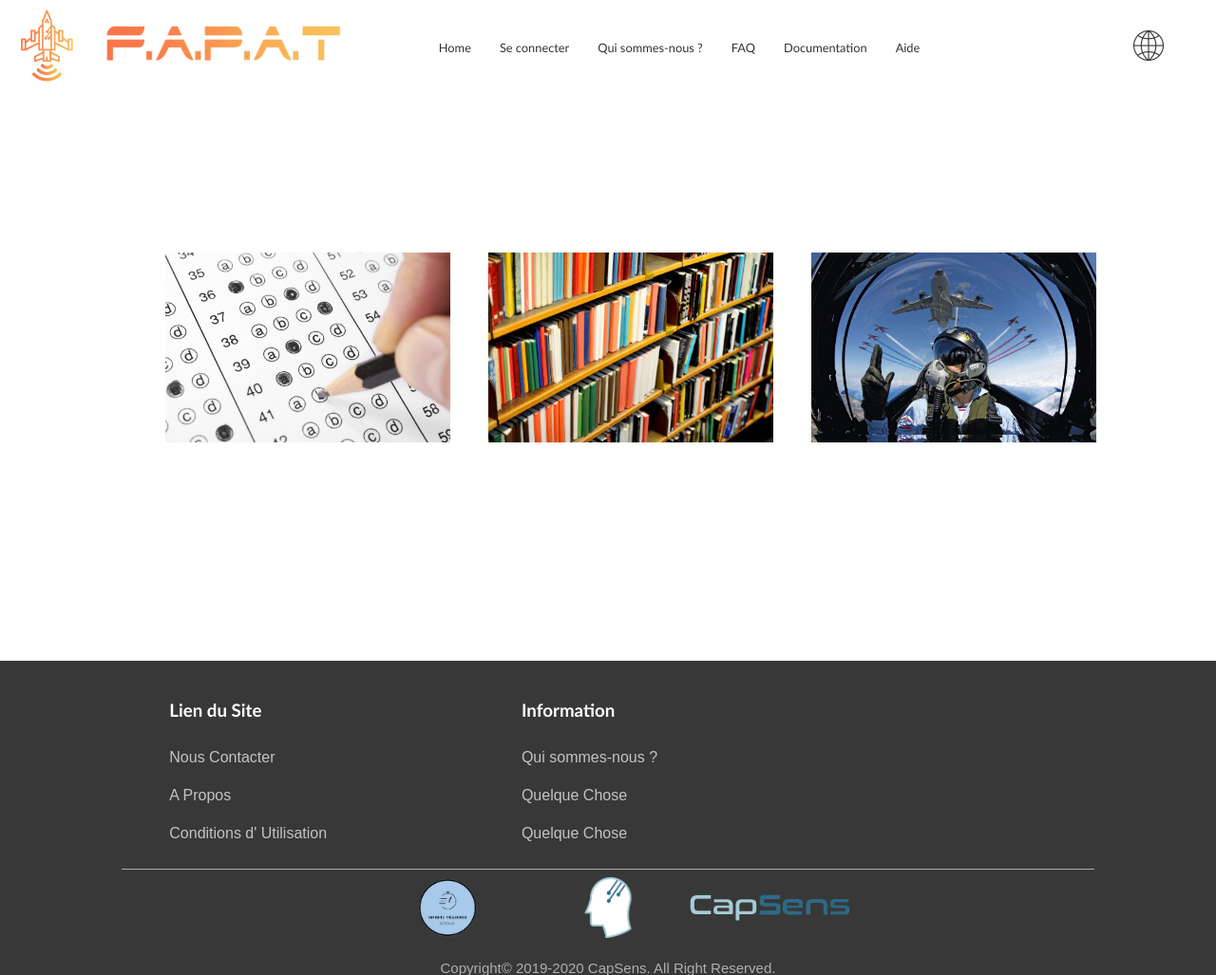
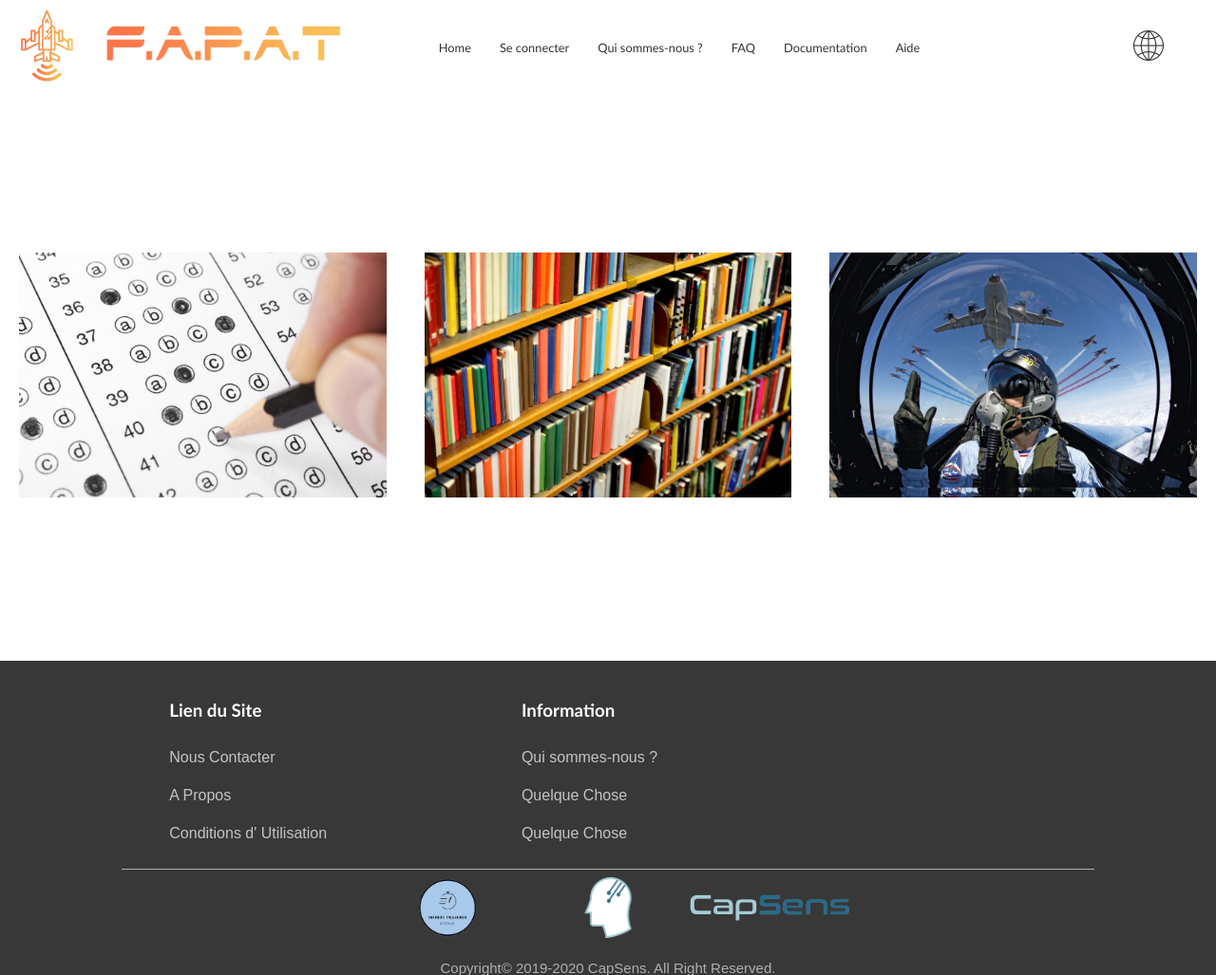
Before and after one commit to oscarmcauliffe/Fapat, a PHP site: page /vue/mainAdmin.php in a window 1280 px wide; the page is wider, and only the part inside the window is pictured. Shown: the top 1027 px of that part at 95% size. Run offline with PHP 8.4, Linux system fonts and the light colour scheme.

Commit message:
update page admin 2.0

```diff
--- a/public/css/StyleMainAdmin.css
+++ b/public/css/StyleMainAdmin.css
@@ -3,23 +3,26 @@
 
 .container{
 
-    width: 1280px;
+   /* width: 1280px;*/
+    width: auto;
     height: 75%;
     background: #fff;
-    margin-left: 12%;
-    display: flex;
-    flex-direction: row;
-    flex-wrap: wrap;
+    /*margin-left:12%;*/
+    display:flex;
+    flex-flow: row nowrap;
+    align-content: center;
+
 }
 
 .container .box{
     position: relative;
-    width: 300px;
-    height: 200px;
+    width: fit-content;
+    height: fit-content;
     background: #fff;
     margin: 20px;
     top:25%;
-    /*box-sizing: inline-block;*/
+    display: flex;
+    flex-flow: column nowrap;
 }
 .container .box .imgBox {
     position: relative;
@@ -46,6 +49,8 @@
     background: rgba(0,0,0,.8);
     transform: scaleY(0);
     transition: transform .5s;
+    width: auto;
+    height: auto;
 }
 .container .box:hover .details{
     transform: scaleY(1);
@@ -58,6 +63,7 @@
     text-align:center;
     padding: 15px;
     color: #fff;
+
 }
 
 ul>li
@@ -65,6 +71,7 @@ ul>li
     list-style-type: none;
     margin: 0;
     padding: 0;
+    text-align: center;
 }
 /* les couleurs des boutons sont modulables */
 .content a:link, a:visited {
@@ -74,7 +81,7 @@ ul>li
     padding: 14px 25px;
     text-align: center;
     text-decoration: none;
-    display: inline-block;
+    display:inline-block;
 }
 
 .content a:hover {
--- a/vue/mainAdmin.php
+++ b/vue/mainAdmin.php
@@ -5,6 +5,7 @@
         Test FAPAT (Fr)
     </title>
     <meta charset="UTF-8">
+    <meta name="viewport" content="width= device-width, initial-scale=1, maximum-scale=1, user-scalable=1" />
     <link rel="stylesheet"
           href="public/css/StyleMain.css">
     <link rel="stylesheet"
@@ -23,10 +24,10 @@
                         <div class="content">
                             <ul>
                                 <li>
-                                    <a class="boutonOption" href="index.php?action=#">Consulter le test</a>
+                                    <a class="boutonOption" href="index.php?action=#">Modifier le test</a>
                                 </li>
                                 <li>
-                                    <a class="boutonOption"  href="index.php?action=#">Modifier le test</a>
+                                    <a class="boutonOption"  href="index.php?action=#">Consulter le test</a>
                                 </li>
                             </ul>
                         </div>
@@ -40,7 +41,7 @@
                         <div class="content">
                             <ul>
                                 <li>
-                                    <a class="boutonOption"  href="index.php?action=#">Modifier la documentation</a>
+                                    <a class="boutonOption"  href="index.php?action=#">Modifier la FAQS</a>
                                 </li>
                                 <li>
                                     <a class="boutonOption"  href="index.php?action=#">Modifier les statistiques</a>
```
